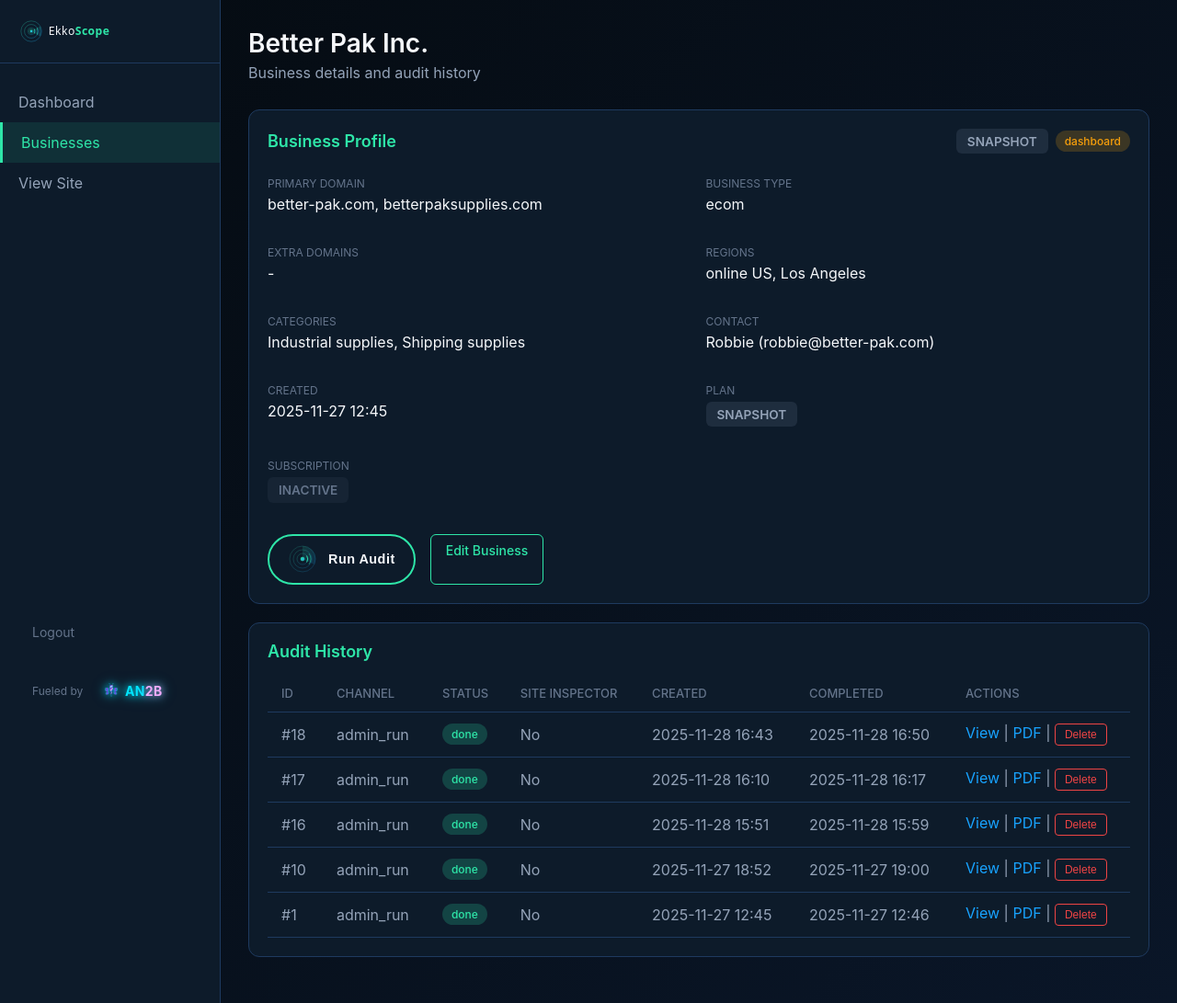
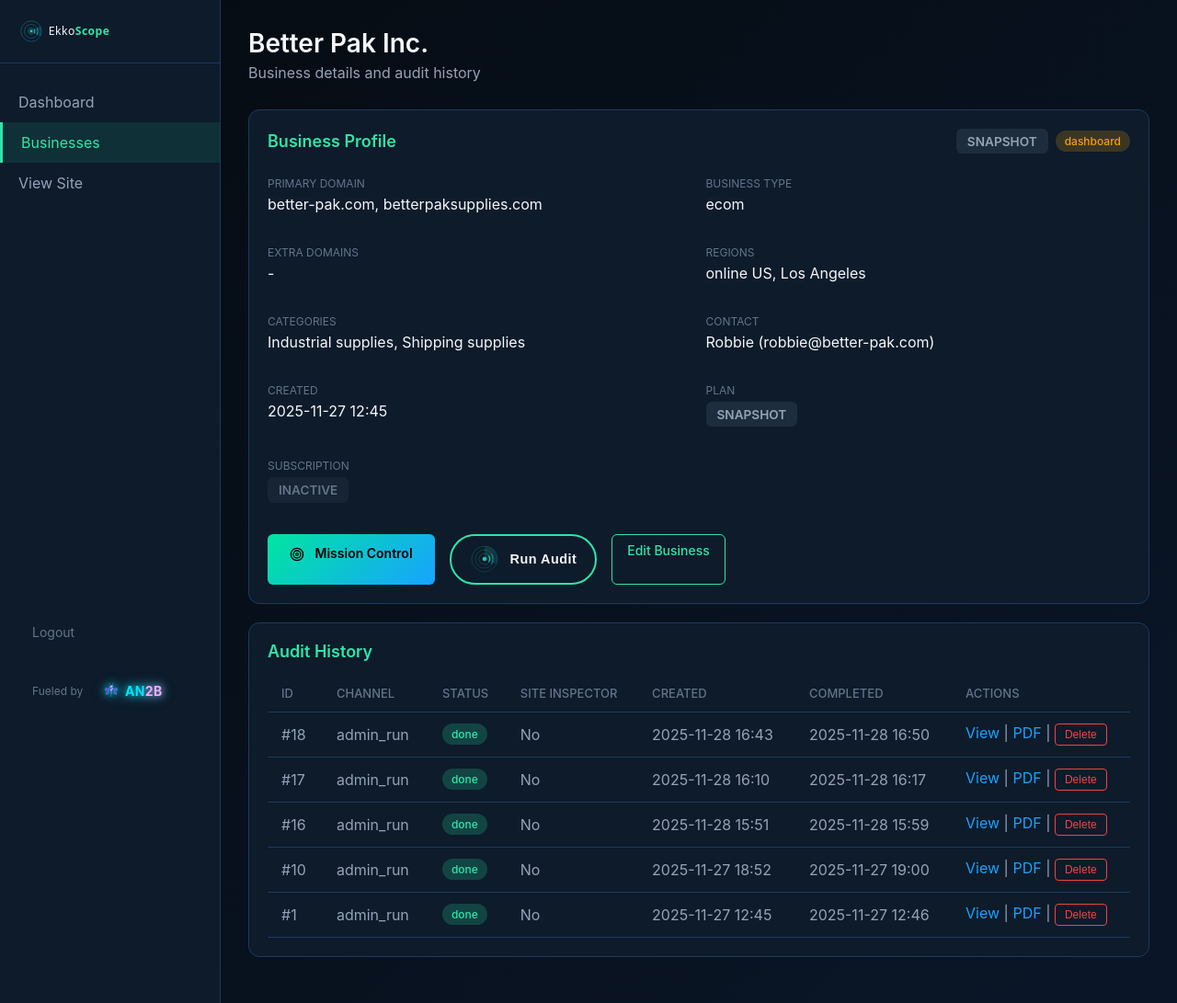
Before and after one commit to jcools1977/ekkoscope, a FastAPI app: page /admin/business/2 in a window 1280 px wide. Shown: the whole page at 92% size. Run offline with FastAPI, Linux system fonts and the light colour scheme; a user stored in the database is signed in.

Commit message:
Add direct access to Mission Control dashboards from admin panel
Adds a new route `/admin/business/{business_id}/mission` to redirect admins to the latest Mission Control dashboard for a given business, and updates `admin/businesses.html` and `admin/business_detail.html` templates to include "Mission Control" buttons.

Replit-Commit-Author: Agent
Replit-Commit-Session-Id: 94d6a6e5-937a-4193-a382-5d7289a78325
Replit-Commit-Checkpoint-Type: full_checkpoint
Replit-Commit-Event-Id: 5c17db9b-461d-4b69-959f-794b3bc99973
Replit-Commit-Screenshot-Url: https://storage.googleapis.com/screenshot-production-us-central1/02a6e5f9-7fea-4a89-91df-9bc17630051c/94d6a6e5-937a-4193-a382-5d7289a78325/RhAe5zg

```diff
--- a/main.py
+++ b/main.py
@@ -1949,6 +1949,31 @@ async def admin_business_detail(request: Request, business_id: int):
                 },
                 "audits": audit_data
             }
+        )
+    finally:
+        db.close()
+
+
+@app.get("/admin/business/{business_id}/mission", response_class=HTMLResponse)
+async def admin_business_mission_control(request: Request, business_id: int):
+    """Redirect admin to the latest Mission Control for a business."""
+    if not is_authenticated(request):
+        return RedirectResponse(url="/admin/login", status_code=302)
+
+    db = get_db_session()
+    try:
+        business = db.query(Business).filter(Business.id == business_id).first()
+        if not business:
+            return RedirectResponse(url="/admin/businesses", status_code=302)
+
+        completed_audits = [a for a in business.audits if a.status in ('done', 'completed')]
+        if not completed_audits:
+            return RedirectResponse(url=f"/admin/business/{business_id}", status_code=302)
+
+        latest_audit = max(completed_audits, key=lambda a: a.completed_at or a.created_at)
+        return RedirectResponse(
+            url=f"/dashboard/business/{business_id}/audit/{latest_audit.id}/mission",
+            status_code=302
         )
     finally:
         db.close()
--- a/templates/admin/business_detail.html
+++ b/templates/admin/business_detail.html
@@ -104,6 +104,14 @@
     </div>
 
     <div class="actions">
+        <a href="/admin/business/{{ business.id }}/mission" class="btn btn-secondary" style="background: linear-gradient(135deg, #00E5A0, #18A3FF); color: #000; border: none; padding: 0.75rem 1.5rem; font-weight: 600;">
+            <svg width="16" height="16" viewBox="0 0 24 24" fill="none" stroke="currentColor" stroke-width="2" style="margin-right: 0.5rem; vertical-align: middle;">
+                <circle cx="12" cy="12" r="10"></circle>
+                <circle cx="12" cy="12" r="6"></circle>
+                <circle cx="12" cy="12" r="2"></circle>
+            </svg>
+            Mission Control
+        </a>
         <form method="POST" action="/admin/business/{{ business.id }}/run" style="display: inline;" class="audit-form">
             <button type="submit" class="radar-button">
                 <svg class="radar-icon" viewBox="0 0 80 80" xmlns="http://www.w3.org/2000/svg">
```
Also changed, not shown: templates/admin/businesses.html (+6 -1 lines).
